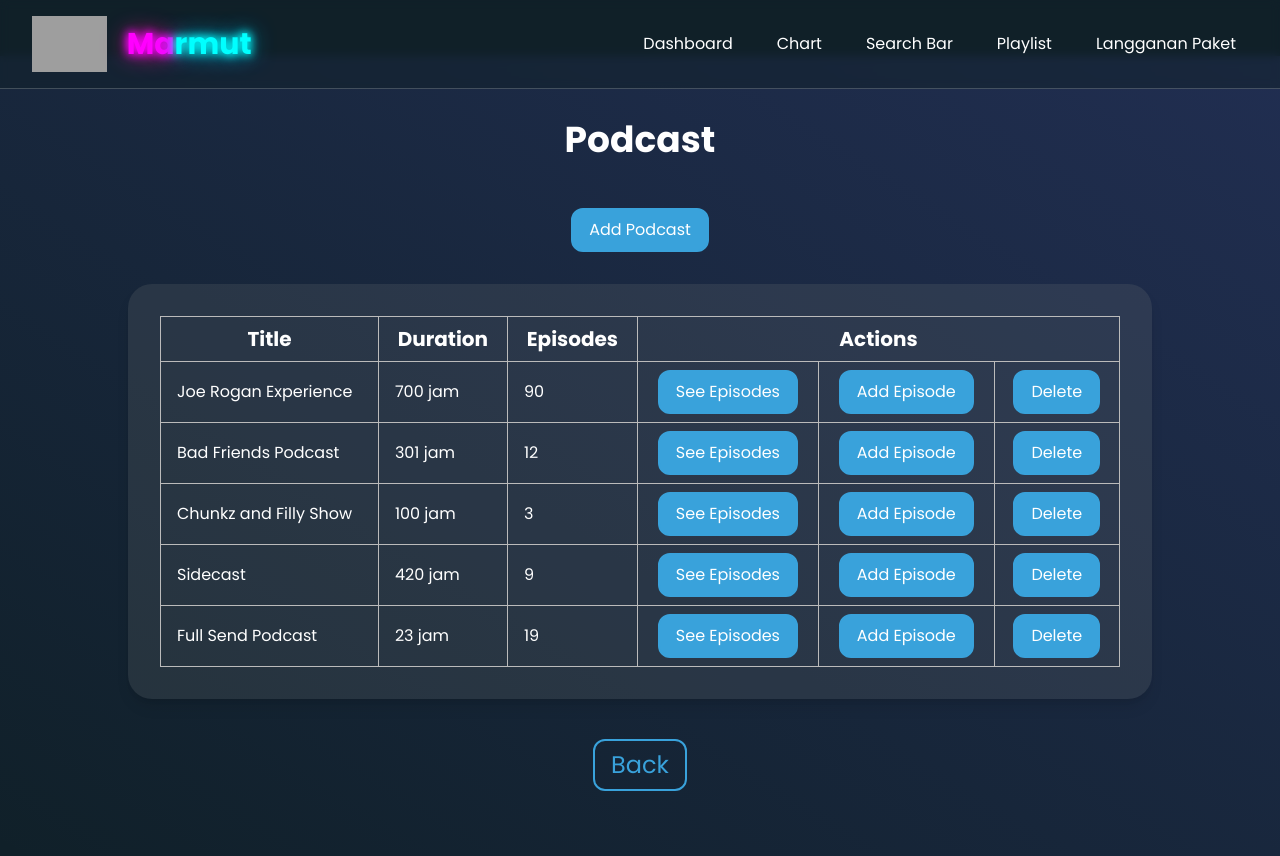
After one commit to basdat-d1/marmut, a Django app: page /podcast/ in a window 1280 px wide. The commit adds this page. Run offline with Django 5.2, Linux system fonts and the light colour scheme; some libraries are stand-ins or nearby versions; grey boxes are pictures that could not be loaded.

Commit message:
frontend for podcast app, changes to other lihat_chart and play_podcast frontend

```diff
--- a/lihat_chart/templates/lihat_chart.html
+++ b/lihat_chart/templates/lihat_chart.html
@@ -12,6 +12,8 @@
         <div class="container mx-auto p-8 flex justify-center items-center flex-col">
             <h1 class="text-4xl font-bold text-white mb-4 text-center">Charts</h1>
         </div>
+        <div class="flex justify-center">
+            <div class="bg-gray/20 rounded-3xl p-8 shadow-lg w-full max-w-3xl">
                 <table class="table-auto w-full border-collapse border border-graybright">
                     <thead>
                         <tr>
@@ -32,6 +34,8 @@
                         {% endfor %}
                     </tbody>
                 </table>
+            </div>
+        </div>
         <div class="flex justify-center mt-8">
             <button onclick="window.history.back()" class="border-2 border-blue text-blue rounded-xl py-2 px-4 hover:bg-blue hover:text-black duration-200 text-2xl">Back</button>
         </div>
--- a/marmut_app/urls.py
+++ b/marmut_app/urls.py
@@ -32,4 +32,5 @@ urlpatterns = [
     # path('play-user-playlist/', include('play_user_playlist.urls')),
     # path('search-bar/', include('search_bar.urls')),
     # path('user-playlist/', include('user_playlist.urls')),
+    path('podcast/', include('podcast.urls')),
 ]
--- /dev/null
+++ b/podcast/templates/podcast.html
@@ -0,0 +1,248 @@
+{% extends 'base.html' %}
+{% load static %}
+
+{% block meta %}
+<title>Podcast</title>
+{% endblock meta %}
+
+{% block content %}
+<!-- Add podcast -->
+<div class="fixed inset-0 z-50 overflow-auto bg-black bg-opacity-50 flex justify-center items-center"
+    id="AddPodcastModal" style="display: none;">
+    <div class="bg-white rounded-lg shadow-lg p-4 w-full sm:w-96 max-w-4xl">
+        <div class="flex justify-center mb-4">
+            <h2 class="text-3xl font-bold">Add Podcast</h2>
+        </div>
+        <form id="addPodcastForm" class="space-y-4">
+            <div>
+                <label for="title" class="block text-sm font-medium text-gray-700">Title:</label>
+                <input type="text" id="title" name="title"
+                    class="mt-1 block w-full px-3 py-2 border border-black rounded-md shadow-md focus:ring-indigo-500 focus:border-indigo-500 sm:text-sm">
+            </div>
+            <div class="relative">
+                <label for="genre" class="block text-sm font-medium text-gray-700">Genre:</label>
+                <div class="mt-1 w-full">
+                    <div class="relative">
+                        <button type="button" id="genreDropdownBtn"
+                            class="w-full px-3 py-2 text-left border border-black rounded-md shadow-md focus:ring-indigo-500 focus:border-indigo-500 sm:text-sm"
+                            onclick="toggleDropdown()">
+                            Select Genre
+                        </button>
+                        <ul id="genreDropdown"
+                            class="absolute hidden z-10 w-full mt-1 bg-white border border-gray-300 rounded-md shadow-lg">
+                            <li onclick="selectGenre('Comedy')">Comedy</li>
+                            <li onclick="selectGenre('Horror')">Horror</li>
+                            <li onclick="selectGenre('Political')">Political</li>
+                        </ul>
+                    </div>
+                </div>
+            </div>
+            <div>
+                <label for="duration" class="block text-sm font-medium text-gray-700">Duration (hours):</label>
+                <input type="number" id="duration" name="duration"
+                    class="mt-1 block w-full px-3 py-2 border border-black rounded-md shadow-md focus:ring-indigo-500 focus:border-indigo-500 sm:text-sm">
+            </div>
+        </form>
+        <div class="flex justify-end mt-4">
+            <button type="button"
+                class="inline-flex justify-center px-4 py-2 text-sm font-medium text-white bg-blue border-blue rounded-md shadow-md hover:bg-blue-600 focus:outline-none focus:ring-2 focus:ring-offset-2 focus:ring-blue-500"
+                onclick="addPodcast()">
+                Add Podcast
+            </button>
+            <button type="button"
+                class="inline-flex justify-center px-4 py-2 ml-4 text-sm font-medium text-white bg-gray rounded-md hover:bg-gray-50 focus:outline-none focus:ring-2 focus:ring-offset-2 focus:ring-gray-500"
+                onclick="cancelAddPodcast()">Cancel</button>
+        </div>
+    </div>
+</div>
+
+<!-- Add episode -->
+<div class="fixed inset-0 z-50 overflow-auto bg-black bg-opacity-50 flex justify-center items-center"
+    id="AddEpisodeModal" style="display: none;">
+    <div class="bg-white rounded-lg shadow-lg p-4 w-full sm:w-96 max-w-4xl">
+        <div class="flex justify-center mb-4">
+            <h2 class="text-3xl font-bold" id="modalEpisodeTitle">Add Episode to Podcast</h2>
+        </div>
+        <form id="addEpisodeForm" class="space-y-4">
+            <div>
+                <label for="title" class="block text-sm font-medium text-gray-700">Title:</label>
+                <input type="text" id="title" name="title"
+                    class="mt-1 block w-full px-3 py-2 border border-black rounded-md shadow-md focus:ring-indigo-500 focus:border-indigo-500 sm:text-sm">
+            </div>
+            <div>
+                <label for="description" class="block text-sm font-medium text-gray-700">Description:</label>
+                <input type="text" id="description" name="description"
+                    class="mt-1 block w-full px-3 py-2 border border-black rounded-md shadow-md focus:ring-indigo-500 focus:border-indigo-500 sm:text-sm">
+            </div>
+            <div>
+                <label for="duration" class="block text-sm font-medium text-gray-700">Duration (hours):</label>
+                <input type="number" id="duration" name="duration"
+                    class="mt-1 block w-full px-3 py-2 border border-black rounded-md shadow-md focus:ring-indigo-500 focus:border-indigo-500 sm:text-sm">
+            </div>
+        </form>
+        <div class="flex justify-end mt-4">
+            <button type="button"
+                class="inline-flex justify-center px-4 py-2 text-sm font-medium text-white bg-blue border-blue rounded-md shadow-md hover:bg-blue-600 focus:outline-none focus:ring-2 focus:ring-offset-2 focus:ring-blue-500"
+                onclick="addEpisode()">
+                Add Episode
+            </button>
+            <button type="button"
+                class="inline-flex justify-center px-4 py-2 ml-4 text-sm font-medium text-white bg-gray rounded-md hover:bg-gray-50 focus:outline-none focus:ring-2 focus:ring-offset-2 focus:ring-gray-500"
+                onclick="cancelAddEpisode()">Cancel</button>
+        </div>
+    </div>
+</div>
+
+
+
+{% include "components/navbar/navbar_pengguna.html" %}
+<div class="bg-gradient-to-bl from-indigo-500/20 min-h-screen">
+    <div class="container mx-auto p-8 mt-14">
+        <div class="container mx-auto p-8 flex justify-center items-center flex-col">
+            <h1 class="text-4xl font-bold text-white mb-4 text-center">Podcast</h1>
+        </div>
+
+        <div class="flex justify-center mb-8">
+            <button type="button"
+                class="border-2 border-blue bg-blue text-white rounded-xl py-2 px-4 hover:bg-gradient-to-bl hover:text-gray-100"
+                onclick="toggleModal('AddPodcastModal')">
+                Add Podcast
+            </button>
+        </div>
+
+        <div class="flex justify-center">
+            <div class="bg-gray/20 rounded-3xl p-8 shadow-lg w-full max-w-5xl">
+                <table class="w-full table-auto border-collapse border border-graybright">
+                    <thead>
+                        <tr>
+                            <th class="border border-graybright px-4 py-2 text-center text-white text-xl">Title</th>
+                            <th class="border border-graybright px-4 py-2 text-center text-white text-xl">Duration</th>
+                            <th class="border border-graybright px-4 py-2 text-center text-white text-xl">Episodes</th>
+                            <th colspan="3" class="border border-graybright px-4 py-2 text-center text-white text-xl">Actions</th>
+                        </tr>
+                    </thead>
+                    <tbody>
+                        {% for podcast in podcasts %}
+                        <tr>
+                            <td class="border border-graybright px-4 py-2 text-white ">{{ podcast.title }}</td>
+                            <td class="border border-graybright px-4 py-2 text-white">{{ podcast.durasi }}</td>
+                            <td class="border border-graybright px-4 py-2 text-white">{{ podcast.episodes }}</td>
+                            <td class="border border-graybright px-4 py-2 text-center">
+                                <button class="border-2 border-blue bg-blue text-white rounded-xl py-2 px-4 hover:bg-darkblue duration-200">
+                                    <a href="{% url 'podcast:daftar_episode' %}?podcast={{ podcast.title }}" class="text-white">See Episodes</a>
+                                </button>
+                            </td>
+                            <td class="border border-graybright px-4 py-2 text-center">
+                                <button type="button" class="border-2 border-blue bg-blue text-white rounded-xl py-2 px-4 hover:bg-darkblue duration-200" onclick="toggleModalEpisode('AddEpisodeModal', '{{ podcast.title }}')">
+                                    Add Episode
+                                </button>
+                            </td>
+                            <td class="border border-graybright px-4 py-2 text-center">
+                                <button class="border-2 border-blue bg-blue text-white rounded-xl py-2 px-4 hover:bg-darkblue duration-200">
+                                    <a href="" class="text-white">Delete</a>
+                                </button>
+                            </td>
+                        </tr>
+                        {% endfor %}
+                    </tbody>
+                </table>
+            </div>
+        </div>
+    </div>
+    <div class="flex justify-center mt-2">
+        <button onclick="window.history.back()"
+            class="border-2 border-blue text-blue rounded-xl py-2 px-4 hover:bg-blue hover:text-white duration-200 text-2xl">Back</button>
+    </div>
+</div>
+
+<script>
+    function toggleModal(modalId) {
+        const modal = document.getElementById(modalId);
+        if (modal.style.display === 'none') {
+            resetGenre();
+        }
+        modal.style.display = modal.style.display === 'none' ? 'flex' : 'none';
+    }
+
+    function clearAddForm() {
+        document.getElementById('addPodcastForm').reset();
+    }
+
+    function addPodcast() {
+        clearAddForm();
+        closeDropdown();
+        toggleModal('AddPodcastModal');
+    }
+
+    function cancelAddPodcast() {
+        clearAddForm();
+        closeDropdown();
+        toggleModal('AddPodcastModal');
+    }
+
+    function toggleDropdown() {
+        const dropdown = document.getElementById('genreDropdown');
+        dropdown.classList.toggle('hidden');
+    }
+
+    function selectGenre(genre) {
+        const dropdownBtn = document.getElementById('genreDropdownBtn');
+        dropdownBtn.innerText = genre;
+        toggleDropdown();
+
+        const dropdownItems = document.querySelectorAll('#genreDropdown li');
+        dropdownItems.forEach(item => {
+            item.style.backgroundColor = 'transparent';
+        });
+
+        const selectedGenre = document.querySelector(`#genreDropdown li:nth-of-type(${getGenreIndex(genre)})`);
+        selectedGenre.style.backgroundColor = '#d1d5db';
+    }
+
+    function getGenreIndex(genre) {
+        const dropdownItems = document.querySelectorAll('#genreDropdown li');
+        for (let i = 0; i < dropdownItems.length; i++) {
+            if (dropdownItems[i].innerText === genre) {
+                return i + 1;
+            }
+        }
+        return -1;
+    }
+
+    function resetGenre() {
+        const dropdownBtn = document.getElementById('genreDropdownBtn');
+        dropdownBtn.innerText = 'Select Genre';
+    }
+
+    function closeDropdown() {
+        const dropdown = document.getElementById('genreDropdown');
+        dropdown.classList.add('hidden');
+    }
+
+    function toggleModalEpisode(modalId, podcastTitle) {
+        const modal = document.getElementById(modalId);
+        const modalTitle = document.getElementById('modalEpisodeTitle');
+        if (modal.style.display === 'none') {
+            resetAddEpisodeForm();
+        }
+        modalTitle.innerText = `Add Episode to ${podcastTitle}`;
+        modal.style.display = modal.style.display === 'none' ? 'flex' : 'none';
+    }
+
+    function resetAddEpisodeForm() {
+        document.getElementById('addEpisodeForm').reset();
+    }
+
+    function addEpisode() {
+        resetAddEpisodeForm();
+        toggleModal('AddEpisodeModal', '');
+    }
+
+    function cancelAddEpisode() {
+        resetAddEpisodeForm();
+        toggleModal('AddEpisodeModal', '');
+    }
+
+
+</script>
+{% endblock content %}
--- /dev/null
+++ b/podcast/urls.py
@@ -0,0 +1,9 @@
+from django.urls import path
+from podcast.views import *
+
+app_name = 'podcast'
+
+urlpatterns = [
+    path('', daftar_podcast, name='daftar_podcast'),
+    path('daftar-episode/', daftar_episode, name='daftar_episode'),
+]
--- a/podcast/views.py
+++ b/podcast/views.py
@@ -1,3 +1,147 @@
 from django.shortcuts import render
+from django.http import HttpResponse, HttpResponseRedirect, HttpResponseNotFound
 
 # Create your views here.
+def daftar_podcast(request):
+    content = {
+        "podcasts": [
+            {
+                "title": "Joe Rogan Experience",
+                "durasi": "700 jam",
+                "episodes": 90
+            },
+            {
+                "title": "Bad Friends Podcast",
+                "durasi": "301 jam",
+                "episodes": 12
+            },
+            {
+                "title": "Chunkz and Filly Show",
+                "durasi": "100 jam",
+                "episodes": 3
+            },
+            {
+                "title": "Sidecast",
+                "durasi": "420 jam",
+                "episodes": 9
+            },
+            {
+                "title": "Full Send Podcast",
+                "durasi": "23 jam",
+                "episodes": 19
+            }
+        ]
+    }
+
+    return render(request, 'podcast.html', content)
+
+def daftar_episode(request):
+    podcast = request.GET.get('podcast')
+    podcasts ={
+        "Joe Rogan Experience":[
+            {
+                'title': 'JRE #1',
+                'description': 'with Kanye West',
+                'release': "04/02/2010",
+                'duration': '2 jam',
+            },
+            {
+                'title': 'JRE #19',
+                'description': 'with Ed Sheeran',
+                'release': "06/01/2017",
+                'duration': '3 jam',
+            },
+            {
+                'title': 'JRE #91',
+                'description': 'with theThe Weeknd',
+                'release': "11/29/2019",
+                'duration': '1 jam',
+            },
+        ],
+         "Bad Friends Podcast": [
+        {
+            'title': 'Episode 1',
+            'description': 'Introductory Episode',
+            'release': "01/15/2022",
+            'duration': '1 jam',
+        },
+        {
+            'title': 'Episode 2',
+            'description': 'Guest Interview',
+            'release': "01/22/2022",
+            'duration': '1.5 jam',
+        },
+        {
+            'title': 'Episode 3',
+            'description': 'Special Topic Discussion',
+            'release': "01/29/2022",
+            'duration': '2 jam',
+        },
+        ],
+        "Chunkz and Filly Show": [
+            {
+                'title': 'Episode 1',
+                'description': 'Welcome to the Show',
+                'release': "03/05/2023",
+                'duration': '1 jam',
+            },
+            {
+                'title': 'Episode 2',
+                'description': 'Celebrity Guest Interview',
+                'release': "03/12/2023",
+                'duration': '1.5 jam',
+            },
+            {
+                'title': 'Episode 3',
+                'description': 'Interactive Audience Q&A',
+                'release': "03/19/2023",
+                'duration': '2 jam',
+            },
+        ],
+         "Sidecast": [
+        {
+            'title': 'Sidecast #1',
+            'description': 'Introduction to Sidecast',
+            'release': "07/10/2022",
+            'duration': '45 menit',
+        },
+        {
+            'title': 'Sidecast #2',
+            'description': 'Special Guest Interview',
+            'release': "07/17/2022",
+            'duration': '1 jam',
+        },
+        {
+            'title': 'Sidecast #3',
+            'description': 'Deep Dive Discussion',
+            'release': "07/24/2022",
+            'duration': '1.5 jam',
+        },
+        ],
+        "Full Send Podcast": [
+            {
+                'title': 'Full Send #1',
+                'description': 'Opening Episode',
+                'release': "09/05/2023",
+                'duration': '30 menit',
+            },
+            {
+                'title': 'Full Send #2',
+                'description': 'Wild Adventures Recap',
+                'release': "09/12/2023",
+                'duration': '45 menit',
+            },
+            {
+                'title': 'Full Send #3',
+                'description': 'Crazy Stunts Challenge',
+                'release': "09/19/2023",
+                'duration': '1 jam',
+            },
+        ],
+    }
+
+    if podcast in podcasts:
+        selected_podcast = {podcast: podcasts[podcast]}
+        return render(request, 'episode.html', {'podcasts': selected_podcast})
+    else:
+        return HttpResponseNotFound('Podcast not found.')
--- a/templates/base.html
+++ b/templates/base.html
@@ -60,6 +60,7 @@
     </style>
 
     <script src="https://ajax.googleapis.com/ajax/libs/jquery/3.6.0/jquery.min.js"></script>
+    <script defer src="https://cdn.jsdelivr.net/npm/alpinejs@3.x.x/dist/cdn.min.js"></script>
     {% block meta %}{% endblock %}
 </head>
 
```
Also changed, not shown: lihat_chart/templates/lihat_playlist.html (+7 -3 lines), play_podcast/templates/play_podcast.html (+24 -16 lines), podcast/templates/episode.html (added, +59 -0 lines). Lines whose indentation alone changed are shown as unchanged.
